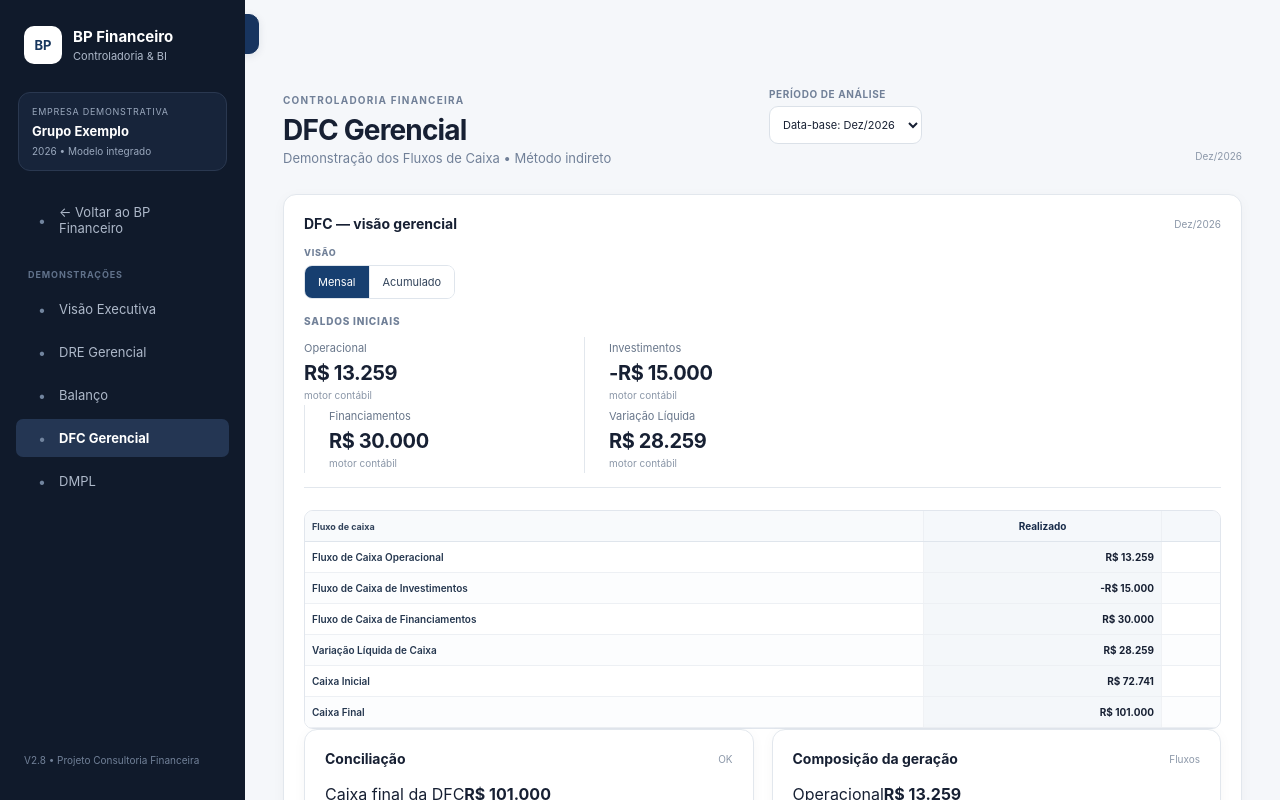
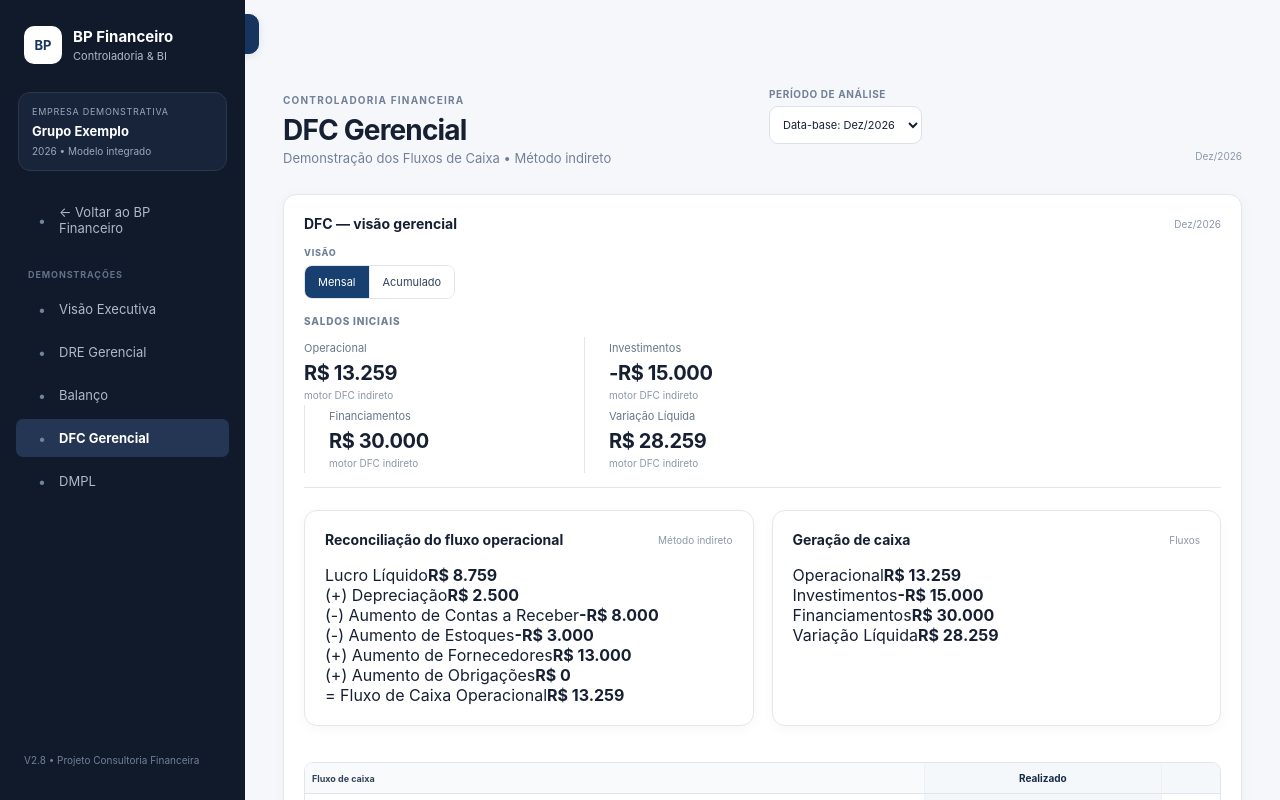
Before and after one commit to cardoso4009-byte/bp-financeiro-bi, a Next.js app: page /dfc in a window 1280 px wide. Shown: the top 800 px of the page. Built offline with nearby package versions, Linux system fonts and the light colour scheme.

Commit message:
feat: apresentar reconciliacao da DFC indireta

```diff
--- a/app/dfc/page.tsx
+++ b/app/dfc/page.tsx
@@ -6,7 +6,6 @@ import { periodFromMonths } from '@/lib/period-engine'
 
 const months = ['Jan','Fev','Mar','Abr','Mai','Jun','Jul','Ago','Set','Out','Nov','Dez']
 const brl = (n:number) => n.toLocaleString('pt-BR',{style:'currency',currency:'BRL',maximumFractionDigits:0})
-
 type View = 'mensal' | 'acumulado'
 
 export default function DFCPage(){
@@ -15,14 +14,23 @@ export default function DFCPage(){
   const period = useMemo(() => periodFromMonths(view === 'mensal' ? month + 1 : 1, month + 1), [view, month])
   const base = useMemo(() => cashFlowEngine(undefined, period), [period])
   const periodLabel = view === 'mensal' ? months[month] : `Jan–${months[month]}`
+  const bridge = base.operatingBridge
 
-  const rows = [
+  const flowRows = [
     ['Fluxo de Caixa Operacional', base.operational],
     ['Fluxo de Caixa de Investimentos', base.investment],
     ['Fluxo de Caixa de Financiamentos', base.financing],
     ['Variação Líquida de Caixa', base.variation],
-    ['Caixa Inicial', base.initialCash],
-    ['Caixa Final', base.finalCash],
+  ] as const
+
+  const bridgeRows = [
+    ['Lucro Líquido', bridge.netIncome],
+    ['(+) Depreciação', bridge.depreciation],
+    ['(-) Aumento de Contas a Receber', -bridge.deltaReceivables],
+    ['(-) Aumento de Estoques', -bridge.deltaInventory],
+    ['(+) Aumento de Fornecedores', bridge.deltaSuppliers],
+    ['(+) Aumento de Obrigações', bridge.deltaObligations],
+    ['= Fluxo de Caixa Operacional', base.operational],
   ] as const
 
   return <main className="shell">
@@ -57,16 +65,21 @@ export default function DFCPage(){
           <Card title="Operacional" value={base.operational}/><Card title="Investimentos" value={base.investment}/><Card title="Financiamentos" value={base.financing}/><Card title="Variação Líquida" value={base.variation}/>
         </div>
 
-        <div className="table-wrap dre-wrap"><table className="dre-table"><thead><tr><th>Fluxo de caixa</th><th>Realizado</th><th>Participação</th></tr></thead><tbody>{rows.map(([label,value])=><tr key={label}><td>{label}</td><td className="total-col">{brl(value)}</td><td>{base.variation ? `${(value / Math.abs(base.variation) * 100).toFixed(1).replace('.',',')}%` : '—'}</td></tr>)}</tbody></table></div>
+        <div className="grid">
+          <section className="panel"><div className="panel-title"><h2>Reconciliação do fluxo operacional</h2><span>Método indireto</span></div><div className="rows">{bridgeRows.map(([label,value],i)=><div key={label}><span>{label}</span><strong>{brl(value)}</strong></div>)}</div></section>
+          <section className="panel"><div className="panel-title"><h2>Geração de caixa</h2><span>Fluxos</span></div><div className="rows"><div><span>Operacional</span><strong>{brl(base.operational)}</strong></div><div><span>Investimentos</span><strong>{brl(base.investment)}</strong></div><div><span>Financiamentos</span><strong>{brl(base.financing)}</strong></div><div><span>Variação Líquida</span><strong>{brl(base.variation)}</strong></div></div></section>
+        </div>
+
+        <div className="table-wrap dre-wrap"><table className="dre-table"><thead><tr><th>Fluxo de caixa</th><th>Realizado</th><th>Participação</th></tr></thead><tbody>{flowRows.map(([label,value])=><tr key={label}><td>{label}</td><td className="total-col">{brl(value)}</td><td>{base.variation ? `${(value / Math.abs(base.variation) * 100).toFixed(1).replace('.',',')}%` : '—'}</td></tr>)}</tbody></table></div>
 
         <div className="grid">
           <section className="panel"><div className="panel-title"><h2>Conciliação</h2><span>{base.status}</span></div><div className="rows"><div><span>Caixa final da DFC</span><strong>{brl(base.finalCash)}</strong></div><div><span>Caixa no Razão</span><strong>{brl(base.balanceCash)}</strong></div><div><span>Diferença</span><strong className={Math.abs(base.reconciliation)<0.01?'positive':'negative'}>{brl(base.reconciliation)}</strong></div></div></section>
-          <section className="panel"><div className="panel-title"><h2>Composição da geração</h2><span>Fluxos</span></div><div className="rows"><div><span>Operacional</span><strong>{brl(base.operational)}</strong></div><div><span>Investimentos</span><strong>{brl(base.investment)}</strong></div><div><span>Financiamentos</span><strong>{brl(base.financing)}</strong></div></div></section>
+          <section className="panel"><div className="panel-title"><h2>Posição de caixa</h2><span>Competência</span></div><div className="rows"><div><span>Caixa Inicial</span><strong>{brl(base.initialCash)}</strong></div><div><span>Variação Líquida</span><strong>{brl(base.variation)}</strong></div><div><span>Caixa Final</span><strong>{brl(base.finalCash)}</strong></div></div></section>
         </div>
-        <div className="dre-foot"><span>Fonte: Diário Contábil → Razão → Motor DFC • Competência</span><span>{base.status === 'OK' ? '✓ Caixa conciliado' : '⚠ Revisar conciliação'}</span></div>
+        <div className="dre-foot"><span>Fonte: Financial Core → DRE/BP → Motor DFC • Conciliação com Razão</span><span>{base.status === 'OK' ? '✓ Caixa conciliado' : '⚠ Revisar conciliação'}</span></div>
       </section>
     </section>
   </main>
 }
 
-function Card({title,value}:{title:string;value:number}){return <div className="card"><span>{title}</span><strong>{brl(value)}</strong><small>motor contábil</small></div>}
+function Card({title,value}:{title:string;value:number}){return <div className="card"><span>{title}</span><strong>{brl(value)}</strong><small>motor DFC indireto</small></div>}
```
